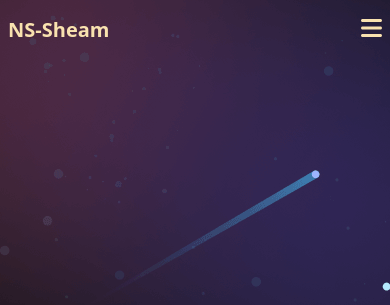
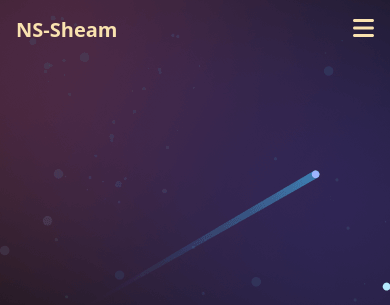
Before and after one commit to NS-Sheam/my-portfolio, a React (Vite) app: page / in a window 390 px wide. Shown: the top 305 px of the page. Built offline with nearby package versions, Linux system fonts and the light colour scheme; a web font is replaced by a local one.

Commit message:
Header done for mobile

```diff
--- a/src/index.css
+++ b/src/index.css
@@ -11,7 +11,7 @@ body{
   @apply container mx-auto px-6;
 }
 .my-container-sm{
-  @apply container mx-auto px-2;
+  @apply container mx-auto px-4;
 }
 
 .font-gradient{
--- a/src/pages/shared/Header/Header.jsx
+++ b/src/pages/shared/Header/Header.jsx
@@ -49,7 +49,7 @@ const Header = () => {
 
                         }
                     </div>
-                    <div className={`sm-menu-item relative  transform duration-500 ${isMenuOpen ? "right-0" : "-right-80"}`}>
+                    <div className={`sm-menu-item relative  transform duration-500 backdrop-blur-2xl rounded-md border p-2 m-2 border-white ${isMenuOpen ? "right-0" : "-right-80"}`}>
                         <ul className='header-list text-bandFont mb-2 text-xl flex flex-col items-center gap-2'>
                             <li className=''>
                                 <ActiveLink to="/">Home</ ActiveLink>
```
